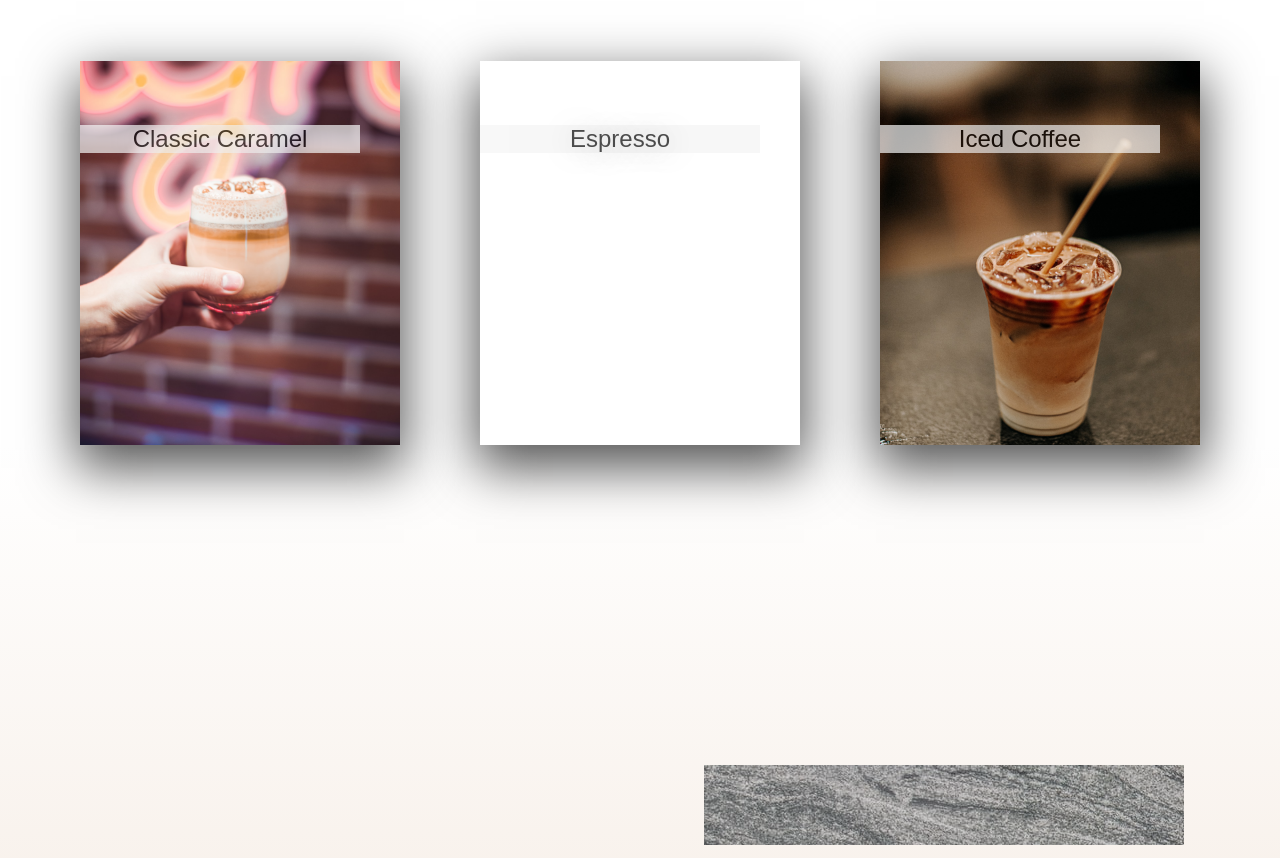
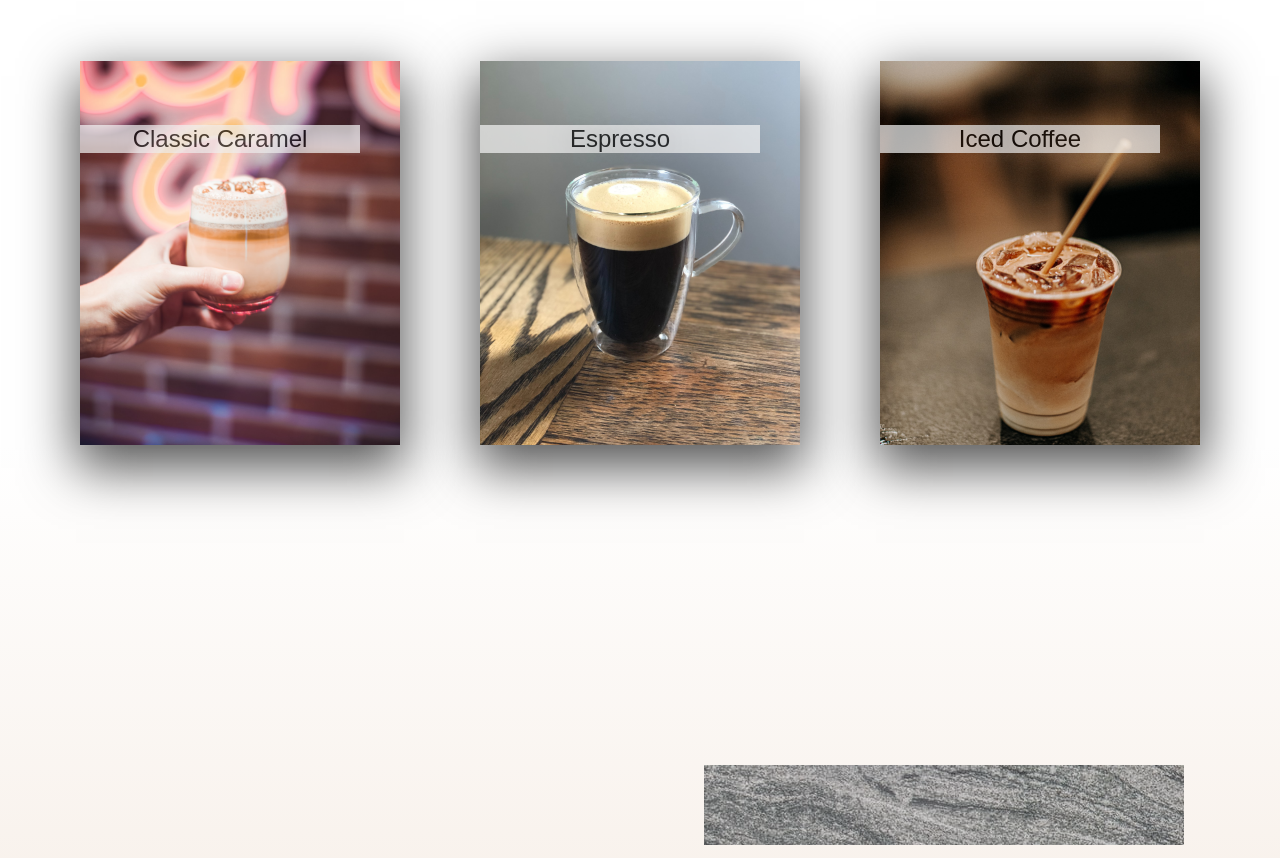
Before and after one commit to cjnunez/coffee_shop, a plain HTML site: page index.html in a window 1280 px wide. Shown: the part 3938-4796 px from the top of the page. Drawn offline with nearby package versions, Linux system fonts and the light colour scheme; a web font is replaced by a local one.

Commit message:
changed link back

```diff
--- a/css/index.css
+++ b/css/index.css
@@ -384,7 +384,7 @@ box-shadow: 0px 19px 50px 4px rgba(0,0,0,0.68);
 
 
 #espresso_drink {
-    background-image: url('./images/plain_espresso.jpg');
+    background-image: url('../images/plain_espresso.jpg');
 }
 
 #iced_drink {
```
